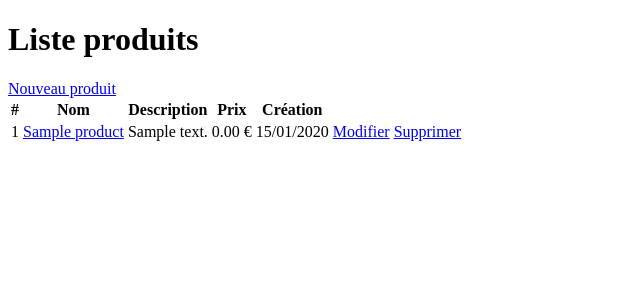
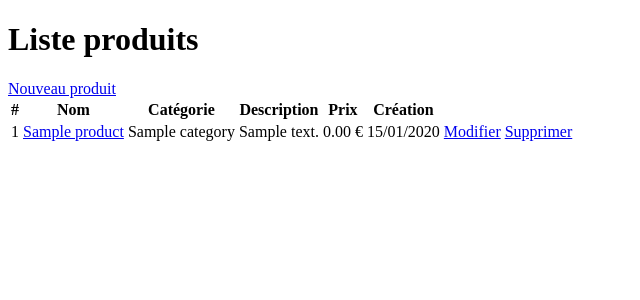
Before and after one commit to radoibogdan/sf4-2, a Symfony app: template templates/admin_product/index.html.twig in a window 1280 px wide. Shown: the part 34-334 px from the top of the page, without its empty margins (0-640 px from the left). Run offline with Twig, Linux system fonts and the light colour scheme; the template is opened without the code that fills it: most values are stand-ins (such as "Sample title", 1, 10 or a date in 2020); some libraries are stand-ins or nearby versions.

Commit message:
MODIFICATION du template admin_product/index.html.twig
Pour l'affichage de la colonne categorie

```diff
--- a/templates/admin_product/index.html.twig
+++ b/templates/admin_product/index.html.twig
@@ -18,6 +18,7 @@
                 <tr>
                     <th>#</th>
                     <th>Nom</th>
+                    <th>Catégorie</th>
                     <th>Description</th>
                     <th>Prix</th>
                     <th>Création</th>
@@ -40,6 +41,7 @@
                                 {{ product.name }}
                             </a>
                         </td>
+                        <td>{{ product.category.name }}</td>
                         {# slice pour limiter le nombre de caractères dans la descriptions #}
                         <td>{{ product.description | slice(0,25) }}</td>
                         {# price renvoie 1020, priceFloat renvoie 10.20 #}
```
